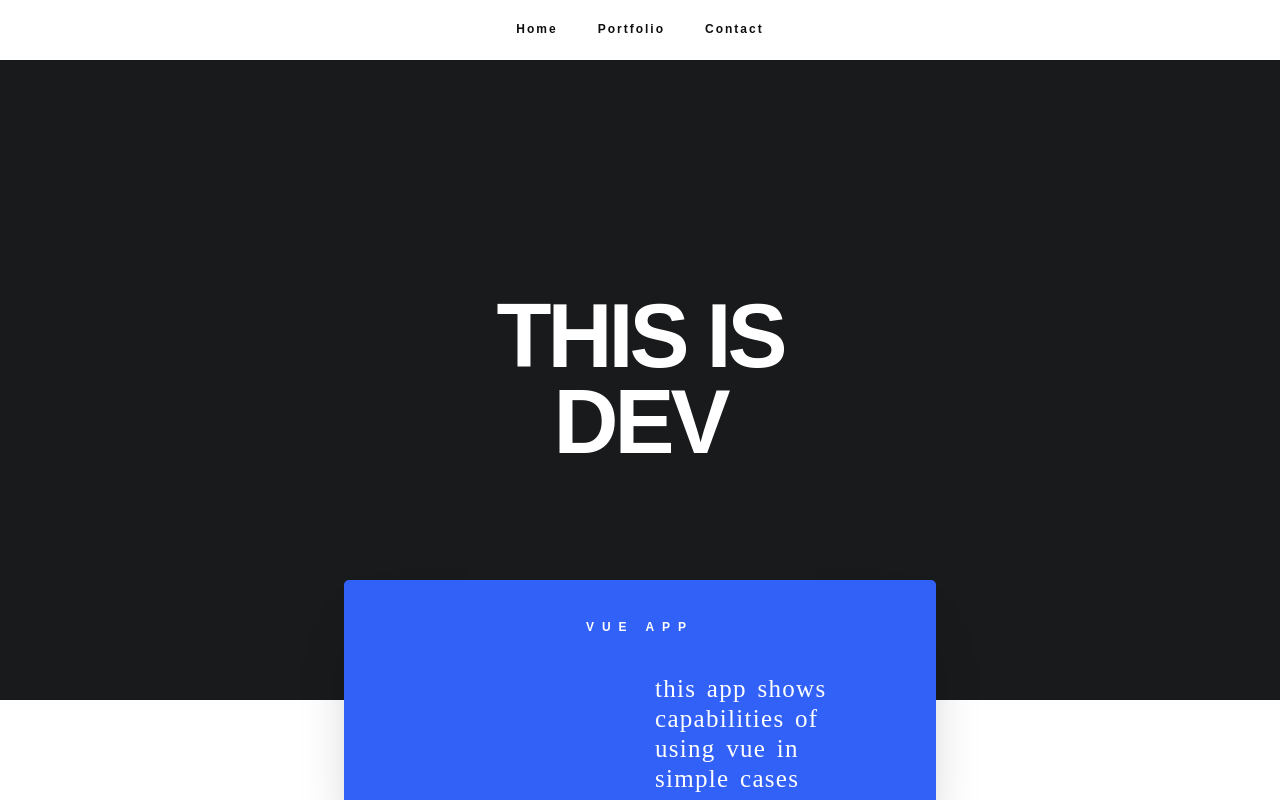
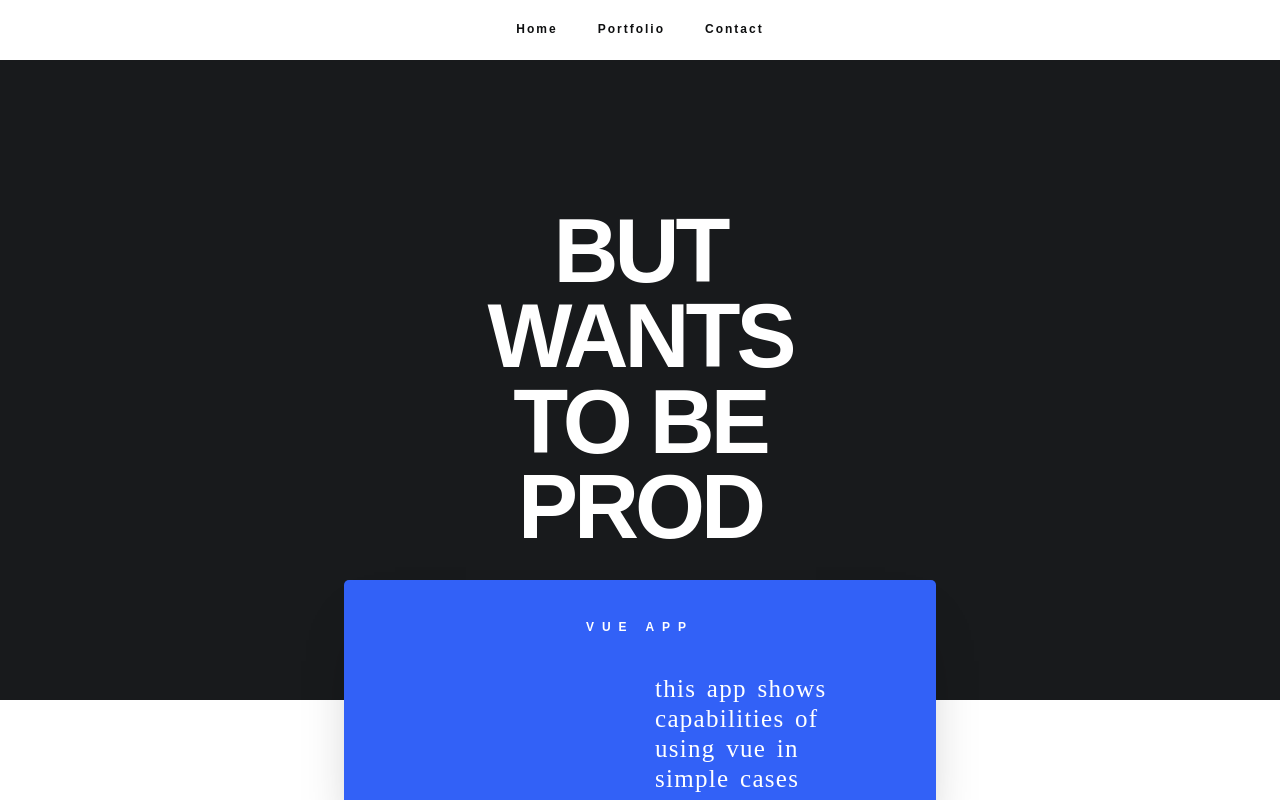
Before and after one commit to edgarfzo/edgarvuetest, a Vue app: page / in a window 1280 px wide. Shown: the top 800 px of the page. Built offline with nearby package versions, Linux system fonts and the light colour scheme; no server answers.

Commit message:
changes to pipeline

```diff
--- a/src/views/MainView.vue
+++ b/src/views/MainView.vue
@@ -99,7 +99,7 @@ export default {
     }
   },
   created () {
-    this.title = 'THIS IS DEV'
+    this.title = 'BUT WANTS TO BE PROD'
     this.message = {
       title: '',
       subtitle: 'this app shows capabilities of using vue in simple cases'
```
